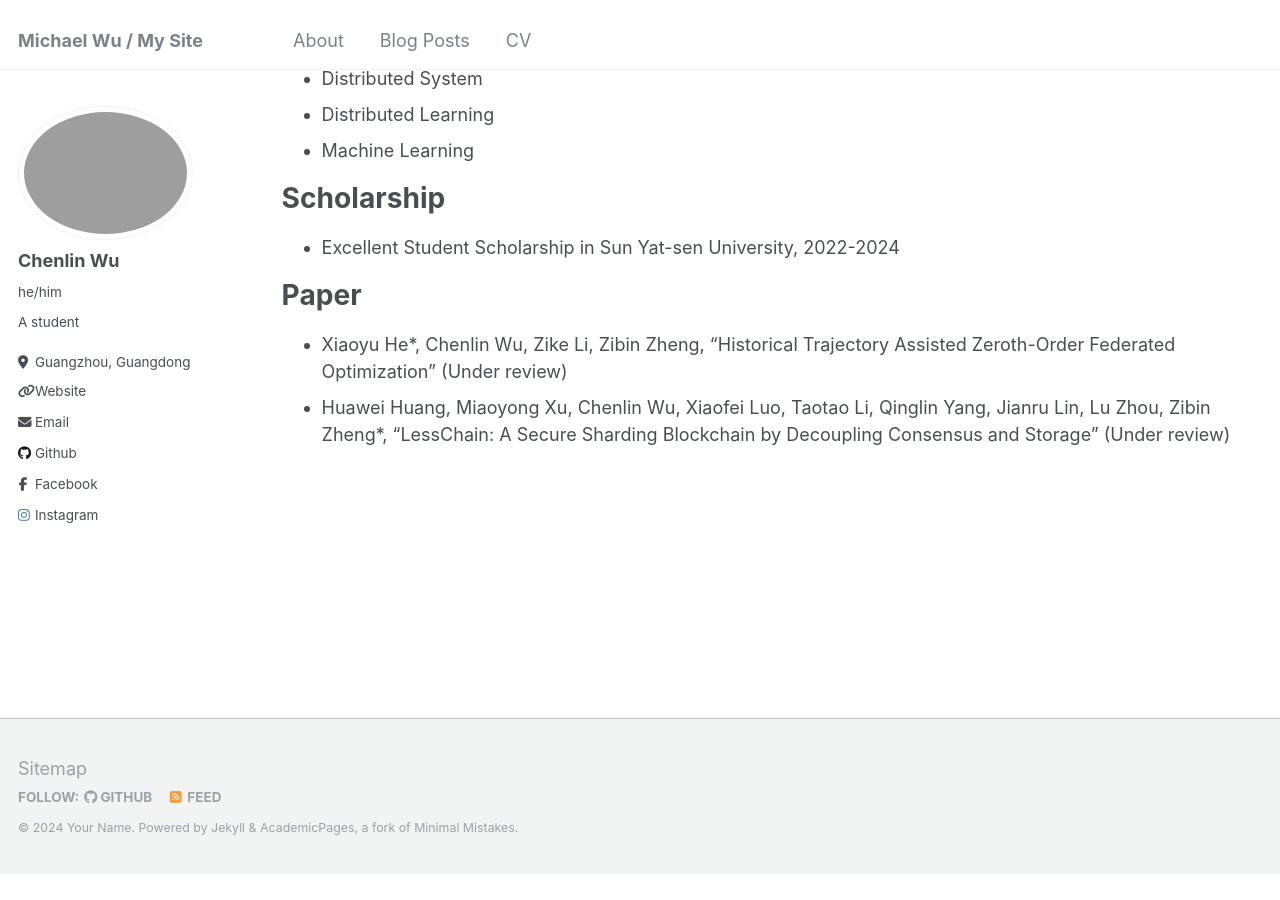
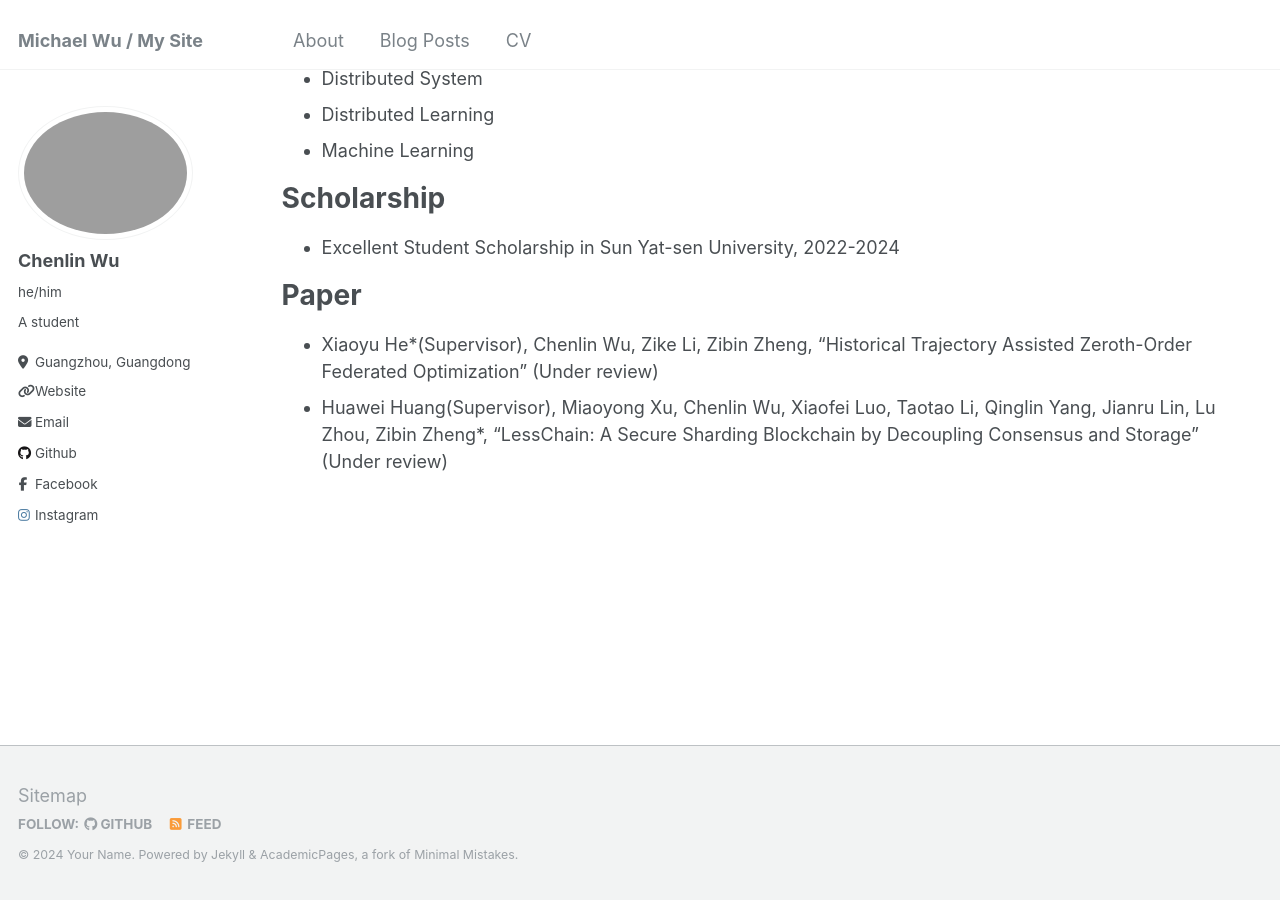
Before and after one commit to Michael112233/Michael112233.github.io, a Jekyll site: the page built from _pages/cv.md, in a window 1280 px wide and 900 px high, scrolled down 1511 px. Built offline with Jekyll 4.4.1, drawn with Linux system fonts in a browser that asks for light colours; before the commit the page ends 2384 px from its top, so only the background shows below that.

Commit message:
modified:   _pages/cv.md

```diff
--- a/_pages/cv.md
+++ b/_pages/cv.md
@@ -60,5 +60,5 @@ Scholarship
 
 Paper
 ======
-* Xiaoyu He*, Chenlin Wu, Zike Li, Zibin Zheng, "Historical Trajectory Assisted Zeroth-Order Federated Optimization" (Under review)
-* Huawei Huang, Miaoyong Xu, Chenlin Wu, Xiaofei Luo, Taotao Li, Qinglin Yang, Jianru Lin, Lu Zhou, Zibin Zheng*, "LessChain: A Secure Sharding Blockchain by Decoupling Consensus and Storage" (Under review)
+* Xiaoyu He*(Supervisor), Chenlin Wu, Zike Li, Zibin Zheng, "Historical Trajectory Assisted Zeroth-Order Federated Optimization" (Under review)
+* Huawei Huang(Supervisor), Miaoyong Xu, Chenlin Wu, Xiaofei Luo, Taotao Li, Qinglin Yang, Jianru Lin, Lu Zhou, Zibin Zheng*, "LessChain: A Secure Sharding Blockchain by Decoupling Consensus and Storage" (Under review)
```
